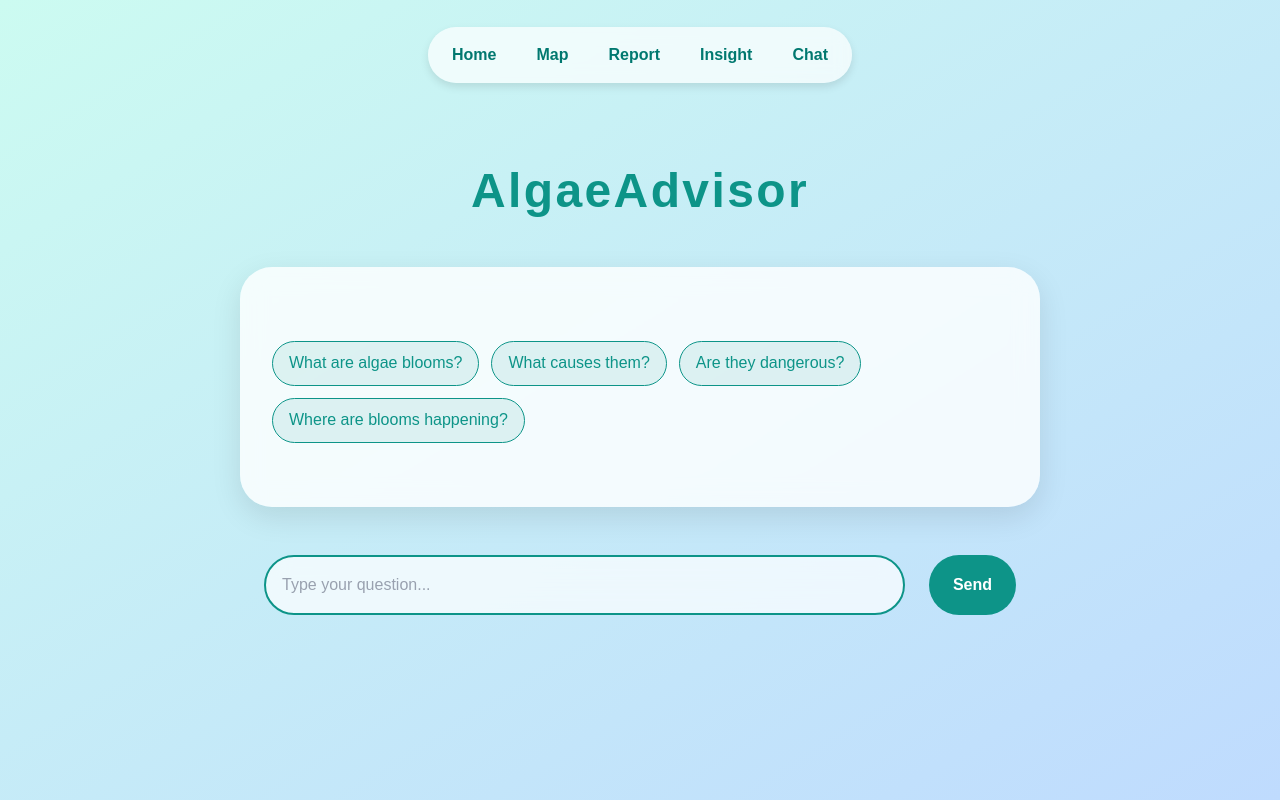
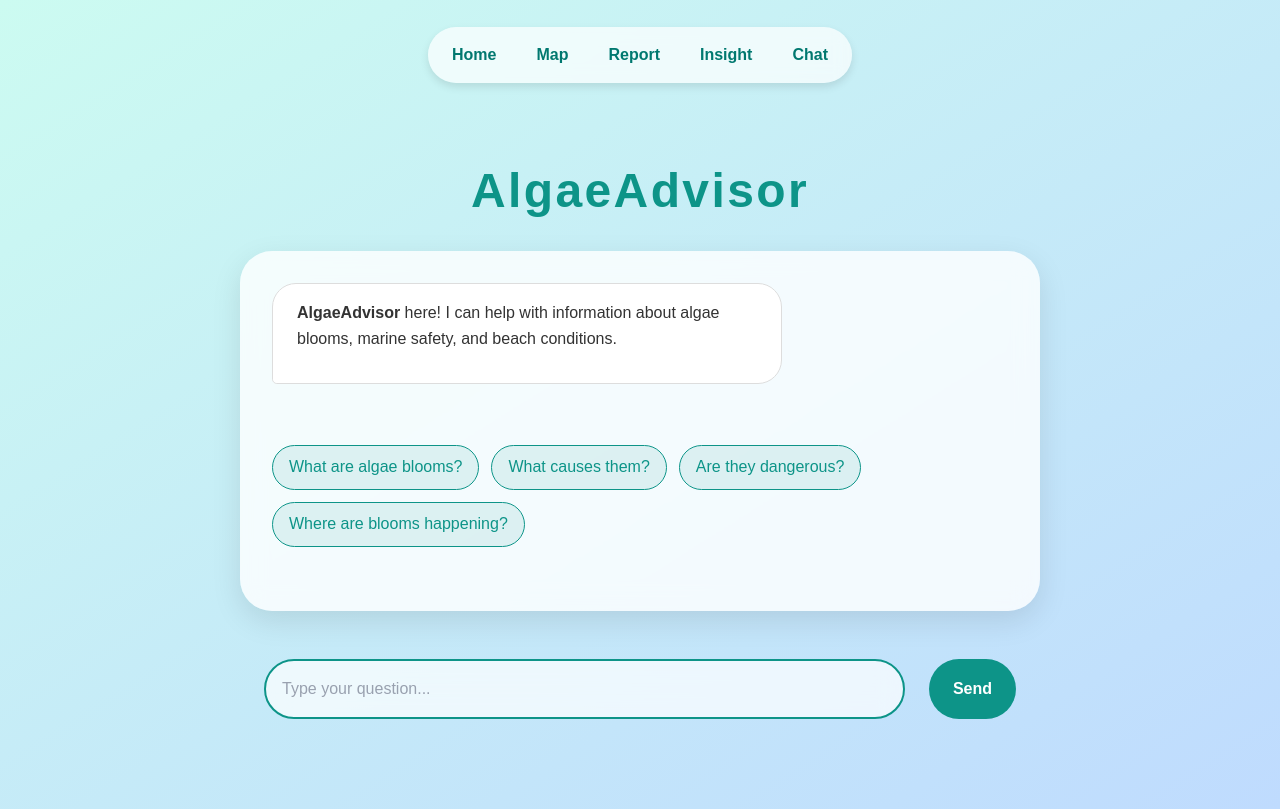
Before and after one commit to VanshikaTurkar/bloom-watch-lahacks, a Next.js app: page /chat in a window 1280 px wide. Built offline with nearby package versions, Linux system fonts and the light colour scheme.

Commit message:
fixed height of chat

```diff
--- a/src/app/chat/page.css
+++ b/src/app/chat/page.css
@@ -56,7 +56,7 @@
 
 /* 3. Header */
 .chat-title {
-  margin: 2rem 0 2.5rem;
+  margin: 2rem 0 1.5rem;
   z-index: 10;
 }
 .chat-title h1 {
@@ -84,7 +84,7 @@
   overflow: hidden;
   z-index: 10;
 }
-.chat-window.initial { height: 30vh; }
+.chat-window.initial { height: 45vh; }
 .chat-window.expanded { height: 70vh; }
 
 /* 5. Internal scrolling for messages */
```
